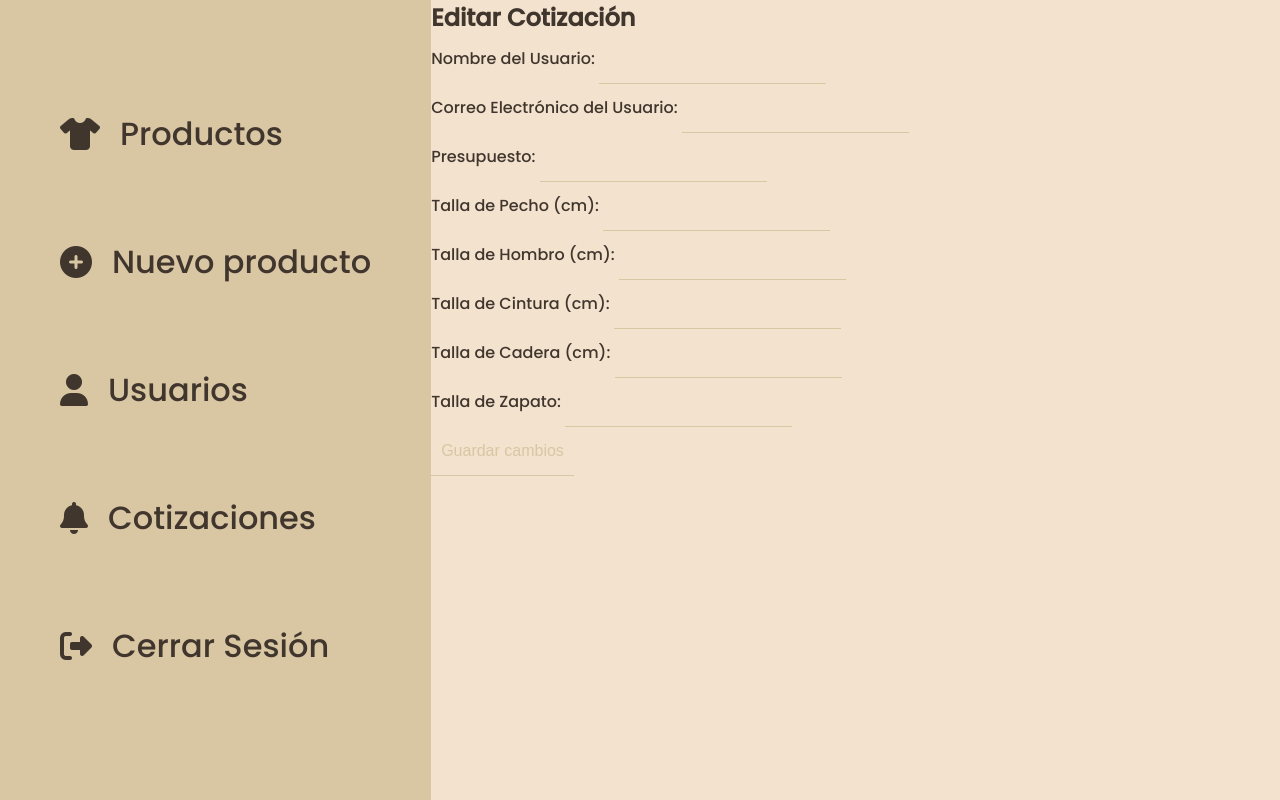
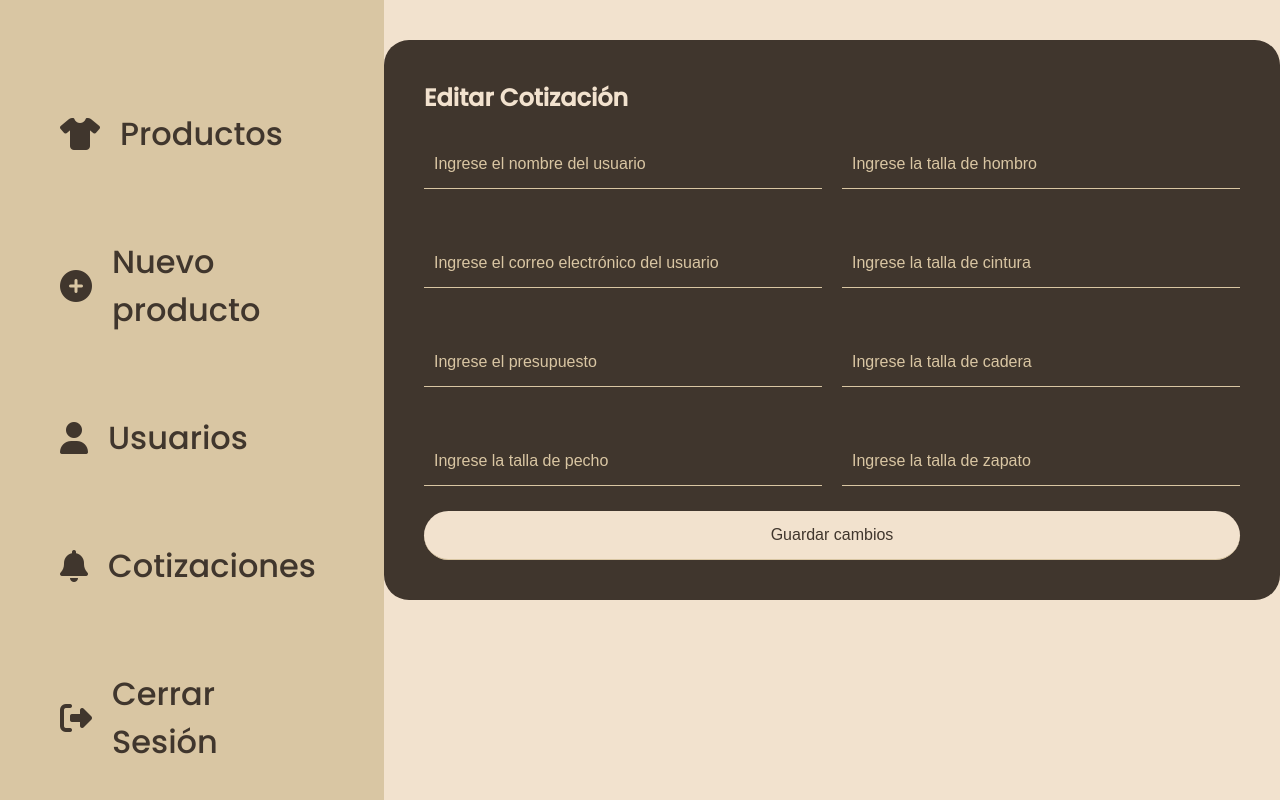
Before and after one commit to JorgeSarricolea/Messieurs-Suits-Rental, a PHP site: page /admin/edit_quote.php in a window 1280 px wide. Run offline with PHP 8.4, Linux system fonts and the light colour scheme; the visitor is signed in with stand-in values (Sample User, id 1); data that the repository does not hold is empty; some libraries are stand-ins or nearby versions; some web fonts are replaced.

Commit message:
styles: edit users and quotes

```diff
--- a/admin/edit_quote.php
+++ b/admin/edit_quote.php
@@ -69,13 +69,14 @@ if ($_SERVER["REQUEST_METHOD"] === "POST") {
     $sql = "UPDATE Quotes SET user_name = '$user_name', user_email = '$user_email', budget = $budget, chest_size = $chest_size, shoulder_size = $shoulder_size, waist_size = $waist_size, hip_size = $hip_size, shoe_size = $shoe_size WHERE quote_ID = $update_id";
 
     // Execute the query
+    $status = ""; // Initialize the state variable
     if ($conn->query($sql) === TRUE) {
         $success_message = 'Cotización editada exitosamente';
-        echo "<div class='success-message'>" . $success_message . "</div>";
+        $status = "success"; // success status
         header("refresh:2;url=./list_of_quotes.php");
     } else {
         $error_message = 'Error al editar la cotización';
-        echo "<div class='error-message'>" . $error_message . $conn->error . "</div>";
+        $status = "error"; // error status
     }
 
     // Close the connection to the database
@@ -87,10 +88,21 @@ if ($_SERVER["REQUEST_METHOD"] === "POST") {
 <html lang="en">
 <head>
     <meta charset="UTF-8">
+    <!-- Main CSS File -->
+    <link rel="stylesheet" href="../styles/RU_form.css">
     <title>Editar Cotización</title>
 </head>
 <body>
-    <form action="./edit_quote.php" method="post">
+    <form id="RU-form" action="./edit_quote.php" method="post">
+        <?php
+        // Show the status message
+        if ($status === "success") {
+            echo "<div class='success-message'>" . $success_message . "</div>";
+        } elseif ($status === "error") {
+            echo "<div class='error-message'>" . $error_message . $conn->error . "</div>";
+        }
+        ?>
+
         <h2>Editar Cotización</h2>
 
         <!-- Hidden field for ID in case of editing -->
@@ -98,16 +110,55 @@ if ($_SERVER["REQUEST_METHOD"] === "POST") {
             <input type="hidden" name="edit_quote_id" value="<?php echo $edit_quote_id; ?>">
         <?php } ?>
 
-        Nombre del Usuario: <input type="text" name="user_name" value="<?php echo $user_name; ?>" required><br>
-        Correo Electrónico del Usuario: <input type="email" name="user_email" value="<?php echo $user_email; ?>" required><br>
-        Presupuesto: <input type="text" name="budget" value="<?php echo $budget; ?>" required><br>
-        Talla de Pecho (cm): <input type="number" name="chest_size" step="0.01" value="<?php echo $chest_size; ?>" required><br>
-        Talla de Hombro (cm): <input type="number" name="shoulder_size" step="0.01" value="<?php echo $shoulder_size; ?>" required><br>
-        Talla de Cintura (cm): <input type="number" name="waist_size" step="0.01" value="<?php echo $waist_size; ?>" required><br>
-        Talla de Cadera (cm): <input type="number" name="hip_size" step="0.01" value="<?php echo $hip_size; ?>" required><br>
-        Talla de Zapato: <input type="number" name="shoe_size" step="0.01" value="<?php echo $shoe_size; ?>" required><br>
+        <div class="container">
+            <div class="form-data">
+                <div class="input-container">
+                    <label for="user_name">Nombre del Usuario:</label>
+                    <input type="text" name="user_name" value="<?php echo $user_name; ?>" placeholder="Ingrese el nombre del usuario" required><br>
+                </div>
 
-        <input type="submit" value="Guardar cambios">
+                <div class="input-container">
+                    <label for="user_email">Correo Electrónico del Usuario:</label>
+                    <input type="email" name="user_email" value="<?php echo $user_email; ?>" placeholder="Ingrese el correo electrónico del usuario" required><br>
+                </div>
+
+                <div class="input-container">
+                    <label for="budget">Presupuesto:</label>
+                    <input type="text" name="budget" value="<?php echo $budget; ?>" placeholder="Ingrese el presupuesto" required><br>
+                </div>
+
+                <div class="input-container">
+                    <label for="chest_size">Talla de Pecho (cm):</label>
+                    <input type="number" name="chest_size" step="0.01" value="<?php echo $chest_size; ?>" placeholder="Ingrese la talla de pecho" required><br>
+                </div>
+            </div>
+
+
+            <div class="form-data">
+
+                <div class="input-container">
+                    <label for="shoulder_size">Talla de Hombro (cm):</label>
+                    <input type="number" name="shoulder_size" step="0.01" value="<?php echo $shoulder_size; ?>" placeholder="Ingrese la talla de hombro" required><br>
+                </div>
+
+                <div class="input-container">
+                    <label for="waist_size">Talla de Cintura (cm):</label>
+                    <input type="number" name="waist_size" step="0.01" value="<?php echo $waist_size; ?>" placeholder="Ingrese la talla de cintura" required><br>
+                </div>
+
+                <div class="input-container">
+                    <label for="hip_size">Talla de Cadera (cm):</label>
+                    <input type="number" name="hip_size" step="0.01" value="<?php echo $hip_size; ?>" placeholder="Ingrese la talla de cadera" required><br>
+                </div>
+
+                <div class="input-container">
+                    <label for="shoe_size">Talla de Zapato:</label>
+                    <input type="number" name="shoe_size" step="0.01" value="<?php echo $shoe_size; ?>" placeholder="Ingrese la talla de zapato" required><br>
+                </div>
+            </div>
+        </div>
+
+        <input id="send-btn" type="submit" value="Guardar cambios">
     </form>
 </body>
 </html>
--- a/admin/list_of_quotes.php
+++ b/admin/list_of_quotes.php
@@ -24,7 +24,7 @@
         if ($conn->query($sql) === TRUE) {
             $deletion_message = "Cotización eliminada correctamente";
             echo "<div class='deletion-message'>" . $deletion_message . "</div>";
-            header("refresh:2;url=./list_of_quotes.php");
+            echo "<script>setTimeout(function() { window.location.href = './list_of_quotes.php'; }, 2000);</script>";
         } else {
             $error_message = "Error al eliminar la cotización";
             echo "<div class='deletion-message'>" . $error_message . $conn->error . "</div>";
--- a/admin/list_of_users.php
+++ b/admin/list_of_users.php
@@ -23,7 +23,7 @@
         if ($conn->query($sql) === TRUE) {
             $deletion_message = "Usuario eliminado correctamente";
             echo "<div class='deletion-message'>" . $deletion_message . "</div>";
-            header("refresh:2;url=./list_of_users.php");
+            echo "<script>setTimeout(function() { window.location.href = './list_of_users.php'; }, 2000);</script>";
         } else {
             $error_message = "Error al eliminar el usuario";
             echo "<div class='deletion-message'>" . $error_message . $conn->error . "</div>";
--- a/styles/RU_form.css
+++ b/styles/RU_form.css
@@ -18,12 +18,23 @@
   gap: 20px;
 }
 
+.container {
+  display: flex;
+  justify-content: center;
+  gap: 20px;
+}
+
+.form-data {
+  width: 100%;
+}
+
 .form-container {
   display: flex;
   justify-content: space-between;
 }
 
-.input-container {
+.input-container,
+.user-form {
   display: flex;
   flex-direction: column;
 }
@@ -42,6 +53,10 @@
 
 .input-container:focus-within label {
   opacity: 1;
+}
+
+.lonely-container {
+  padding: 200px 0;
 }
 
 select {
@@ -105,3 +120,10 @@ select:focus::placeholder {
 input[type="file"]::file-selector-button {
   display: none;
 }
+
+.input-container input[type="checkbox"] {
+  margin-left: 5px; /* Ajusta el margen izquierdo según tus necesidades */
+  background-color: #eaeaea; /* Cambia el color de fondo */
+  border: 1px solid #ccc; /* Añade un borde */
+  padding: 5px; /* Ajusta el relleno */
+}
```
Also changed, not shown: admin/edit_user.php (+37 -10 lines).
